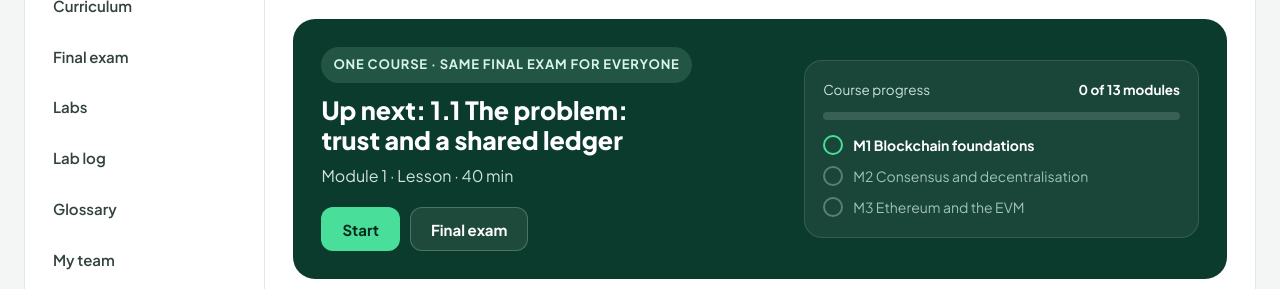
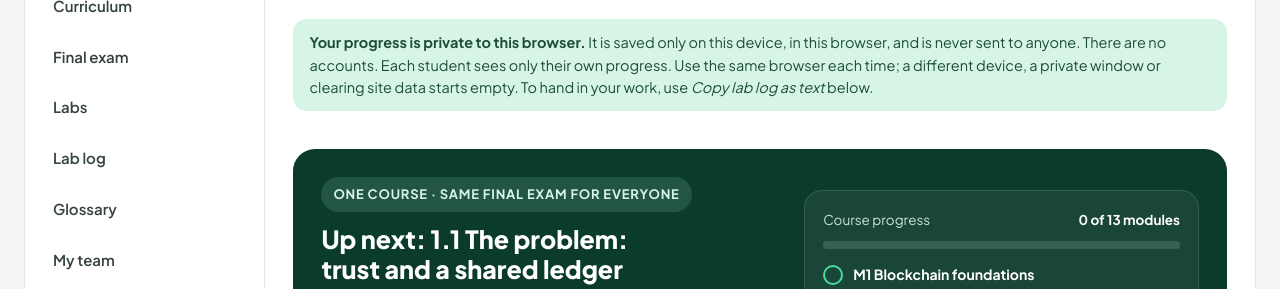
Before and after one commit to adityashinde521/contract-commons, an Astro site: page /dashboard in a window 1280 px wide. Shown: the part 184-473 px from the top of the page. Built offline with nearby package versions, Linux system fonts and the light colour scheme; Astro itself is replaced by a stand-in of ours.

Commit message:
My progress: explain that progress is private to this browser
Co-Authored-By: Claude Opus 5.5 <noreply@anthropic.com>
Claude-Session: https://claude.ai/code/session_017zMoD1ay2aTUmpXkJbeDsT

```diff
--- a/src/pages/dashboard.astro
+++ b/src/pages/dashboard.astro
@@ -26,6 +26,9 @@ const data = { lessons, modules: MODULES.map((m) => ({ n: m.n, slug: m.slug, tit
       <div class="app-main" id="dash">
         <div style="display:flex;justify-content:space-between;align-items:flex-end;gap:16px;flex-wrap:wrap">
           <div><div class="cc-eyebrow">My progress</div><h1 style="font-size:32px;letter-spacing:-.02em;font-weight:800;margin:6px 0 0">Welcome back</h1></div>
+        </div>
+        <div class="cc-callout cc-callout--tool" style="display:block;margin:0 0 16px">
+          <b>Your progress is private to this browser.</b> It is saved only on this device, in this browser, and is never sent to anyone. There are no accounts. Each student sees only their own progress. Use the same browser each time; a different device, a private window or clearing site data starts empty. To hand in your work, use <i>Copy lab log as text</i> below.
         </div>
         <section class="path-hero">
           <div style="flex:1 1 360px;min-width:0">
```
